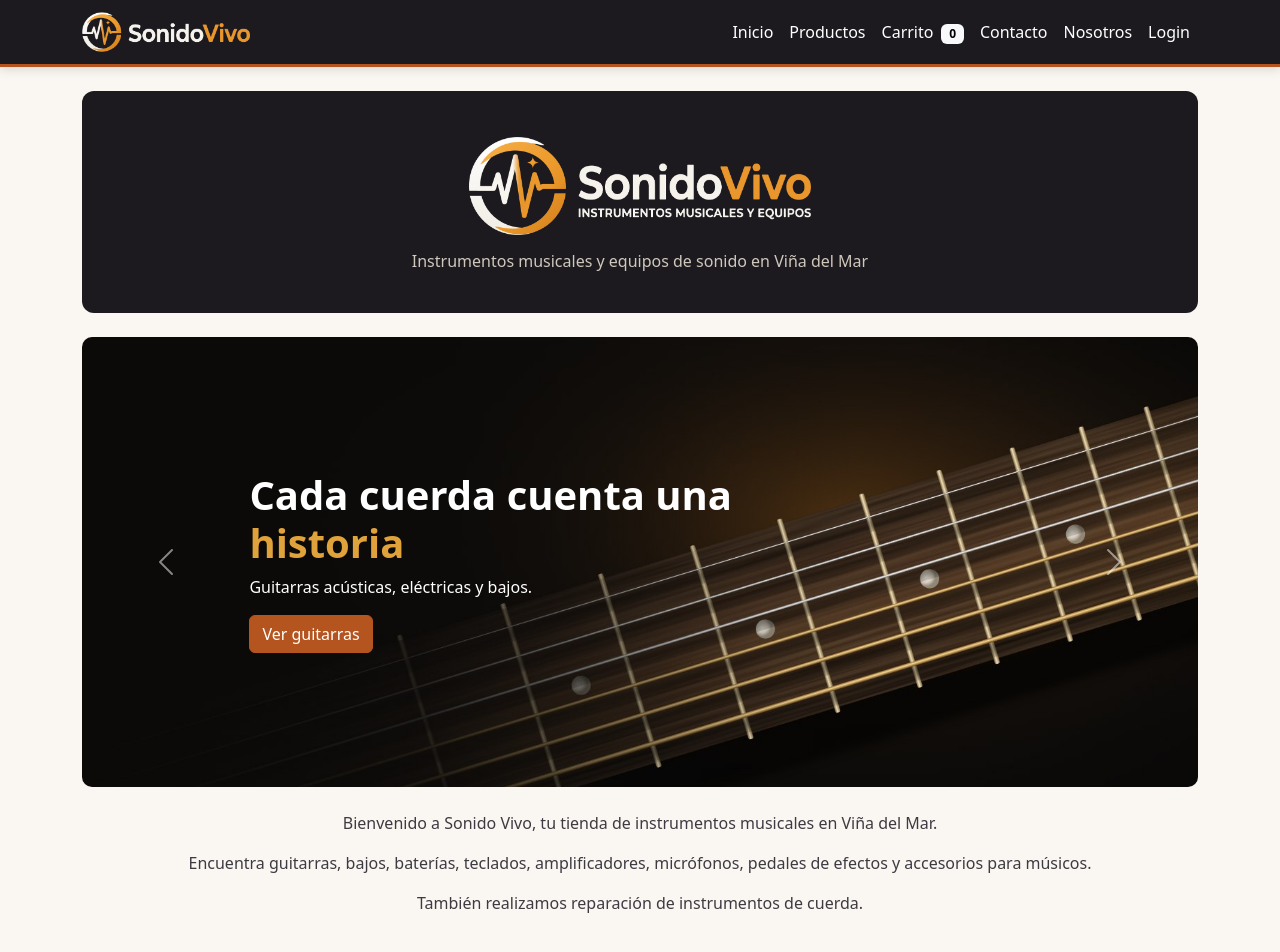
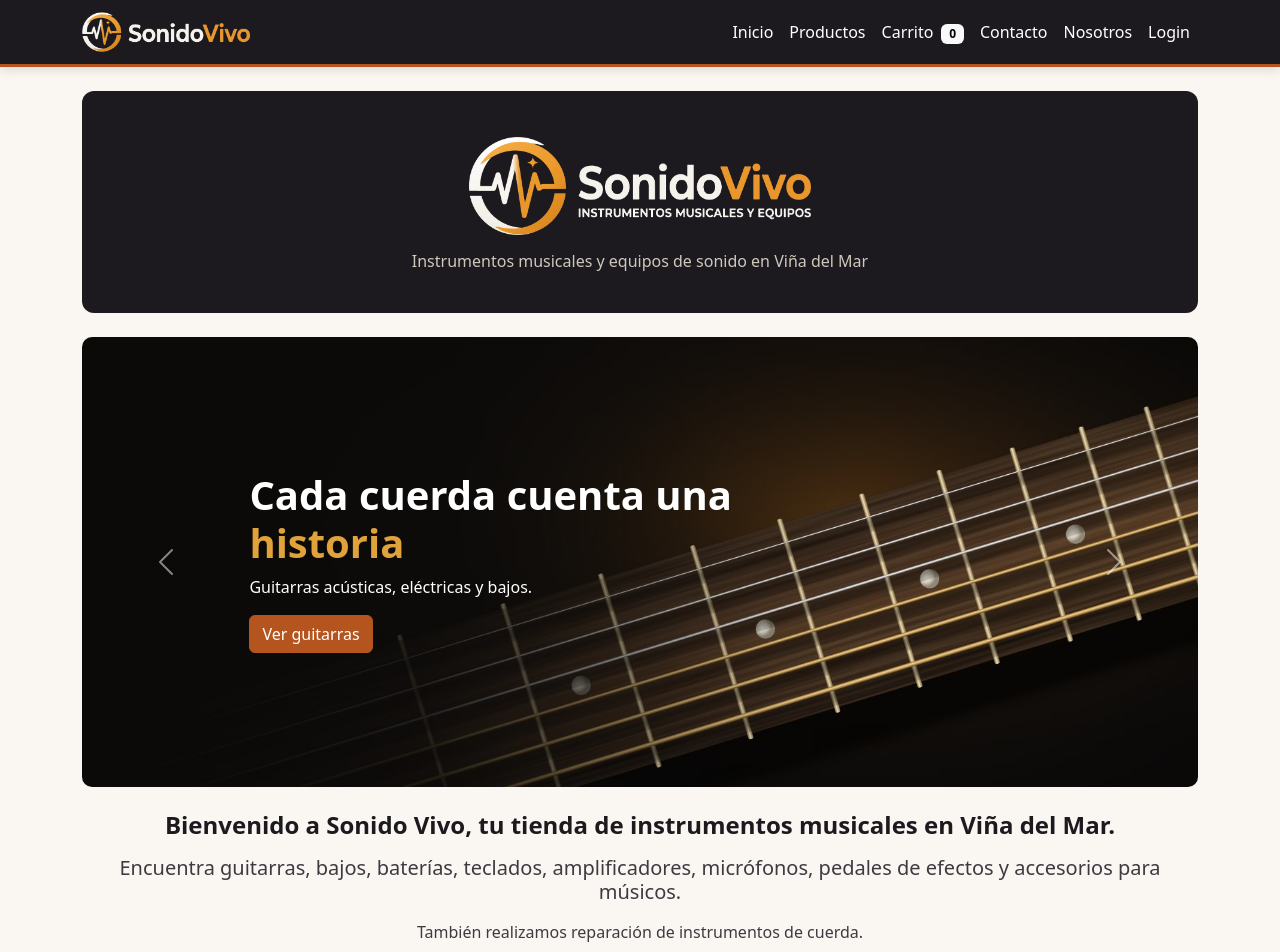
Before and after one commit to SYST3M644/SONIDO_VIVO_PROJECTO, a React (Vite) app: page / in a window 1280 px wide. Shown: the top 952 px of the page. Built offline with nearby package versions, Linux system fonts and the light colour scheme.

Commit message:
Actualizar etiquetas de párrafo a encabezados para mejorar la semántica en la página de inicio

```diff
--- a/src/paginas/Inicio.tsx
+++ b/src/paginas/Inicio.tsx
@@ -82,16 +82,16 @@
                 </button>
             </div>
 
-            <p className="mt-4">
+            <h2 className="mt-4">
                 Bienvenido a Sonido Vivo, tu tienda de instrumentos musicales en Viña del Mar.
-            </p>
+            </h2>
 
-            <p>
+            <h5 className="mt-3">
                 Encuentra guitarras, bajos, baterías, teclados, amplificadores,
                 micrófonos, pedales de efectos y accesorios para músicos.
-            </p>
+            </h5>
 
-            <p>
+            <p className="mt-3">
                 También realizamos reparación de instrumentos de cuerda.
             </p>
         </div>
```
